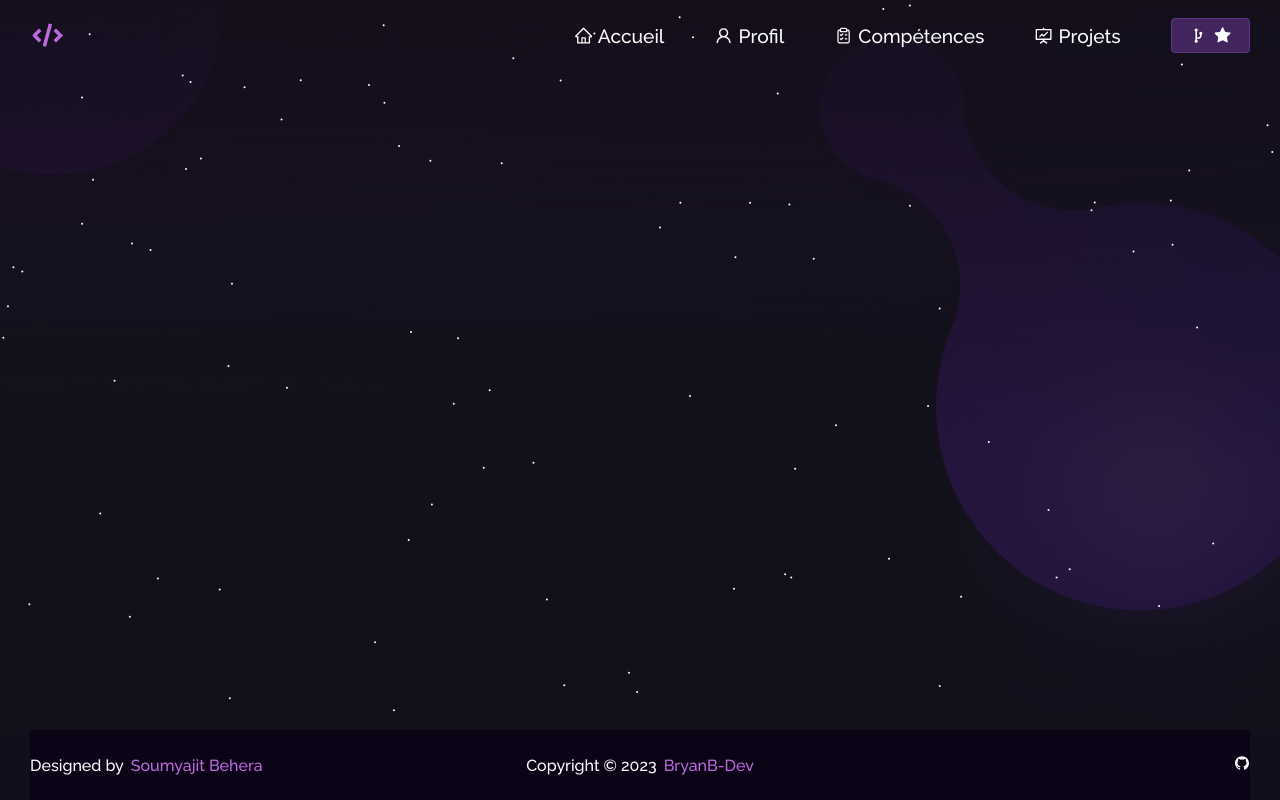
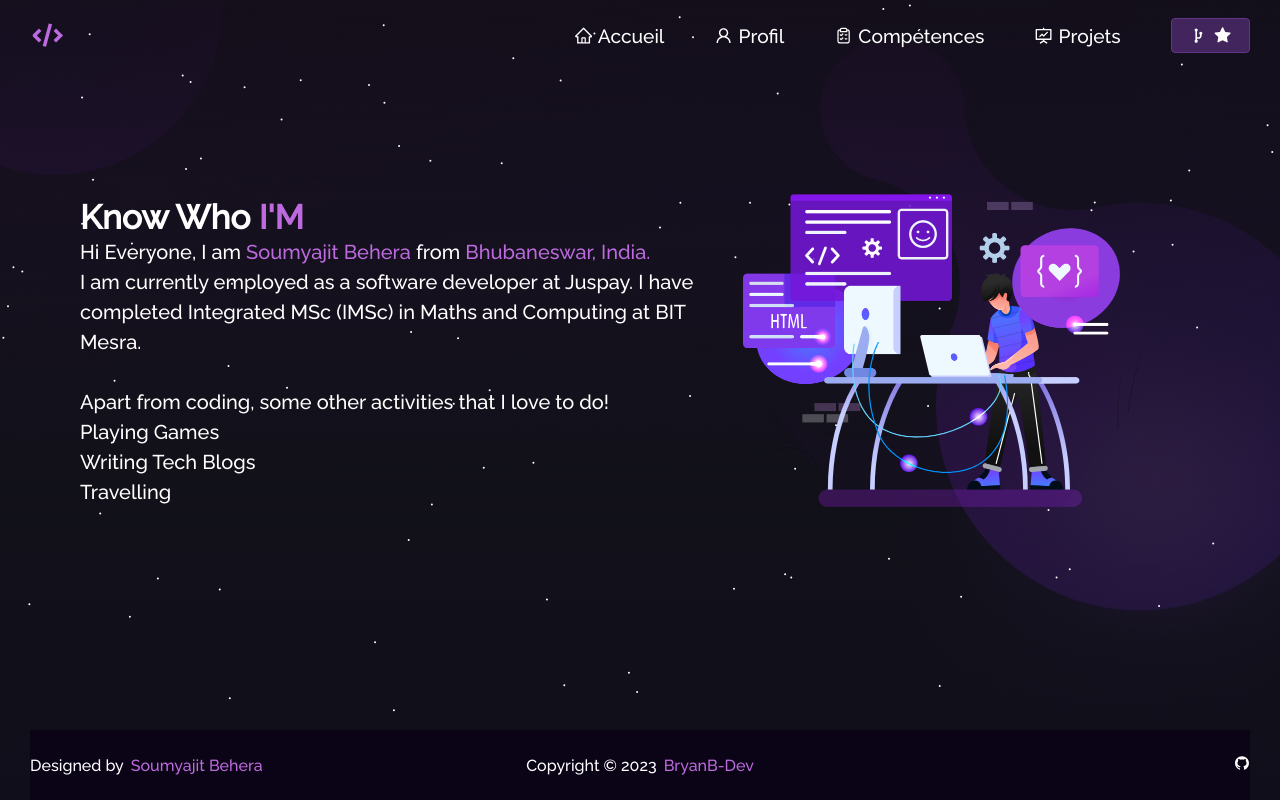
Before and after one commit to BryanB-Dev/Portfolio, a React (Create React App) app: page /profile in a window 1280 px wide. Built offline with nearby package versions, Linux system fonts and the light colour scheme.

Commit message:
Add Text And Title Component

```diff
--- a/src/App.js
+++ b/src/App.js
@@ -1,7 +1,6 @@
 import { BrowserRouter as Router, Route, Routes } from 'react-router-dom';
 import "./styles/style.scss";
 import Home from "./pages/Home";
-import E404 from "./pages/404";
 import Layout from './components/Layout';
 import Profile from './pages/profile';
 import Skills from './pages/skills';
@@ -16,7 +15,7 @@ function App() {
           <Route path="/profile" element={<Profile />} />
           <Route path="/skills" element={<Skills />} />
           <Route path="/projects" element={<Projects />} />
-          <Route path="*" element={<E404 />} />
+          <Route path="*" element={<Home />} />
         </Routes>
       </Layout>
     </Router>
--- a/src/components/Introduction/index.jsx
+++ b/src/components/Introduction/index.jsx
@@ -1,9 +1,10 @@
+import Title from "../Title";
 import "./style.scss";
 
 export default function Introduction() {
     return (
         <div className="introduction">
-            <h2 className="introduction__title">LET ME <span className="primaryColor">INTRODUCE </span>MYSELF</h2>
+            <Title text="LET ME %INTRODUCE% MYSELF" size={2.5}/>
             <p className="introduction__text">
                 I fell in love with programming and I have at least learnt something, I think… 🤷‍♂️<br />
                 <br />
--- a/src/components/Introduction/style.scss
+++ b/src/components/Introduction/style.scss
@@ -13,13 +13,6 @@
         line-height: 1.5;
     }
 
-    &__title {
-        font-size: 2.5em;
-        @media screen and (max-width: $breakpoint-mobile) {
-            text-align: center;
-        }
-    }
-
 }
 
 .primaryColor {
--- /dev/null
+++ b/src/components/Text/index.jsx
@@ -0,0 +1,32 @@
+import "./style.scss";
+
+export default function Text({ text, size = 1.2 }) {
+    let formattedContent = text;
+    if (!Array.isArray(text)) {
+        formattedContent = [text];
+    }
+
+    formattedContent = formattedContent.map((line, lineIndex) => {
+        const parts = line.split(/(%[^%]+%|\/n)/g);
+        const content = parts.map((part, index) => {
+            if (part.startsWith('%') && part.endsWith('%')) {
+                const innerText = part.substring(1, part.length - 1);
+                return <span key={index} className="primaryColor">{innerText}</span>;
+            } else if (part === '/n') {
+                return <br key={index} />;
+            } else {
+                return part;
+            }
+        });
+
+        // Ajout de <br/> après chaque ligne sauf la dernière
+        const isLastLine = lineIndex === formattedContent.length - 1;
+        return isLastLine ? <p className="text" style={{ fontSize: `${size}em` }} key={lineIndex}>{content}</p> : <p className="text" style={{ fontSize: `${size}em` }} key={lineIndex}>{content}<br /></p>;
+    });
+
+    return (
+    <>
+        {formattedContent}
+    </>
+    );
+}
--- /dev/null
+++ b/src/components/Text/style.scss
@@ -0,0 +1,10 @@
+@import '../../styles/main.scss';
+
+.text {
+    color: $color-tertiary;
+    line-height: 1.5;
+
+    >.primaryColor {
+        color: $color-primary
+    }
+}
--- /dev/null
+++ b/src/components/Title/index.jsx
@@ -0,0 +1,15 @@
+import "./style.scss";
+
+export default function Title({ text, size=2.1 }) {
+    const parts = text.split(/(%[^%]+%)/g);
+    const renderedParts = parts.map((part, index) => {
+        if (part.startsWith('%') && part.endsWith('%')) {
+            const content = part.substring(1, part.length - 1);
+            return <span key={index} className="primaryColor">{content}</span>;
+        } else {
+            return part;
+        }
+    });
+
+    return <h2 className="title" style={{fontSize:`${size}em`}}>{renderedParts}</h2>;
+}
--- /dev/null
+++ b/src/components/Title/style.scss
@@ -0,0 +1,9 @@
+@import '../../styles/main.scss';
+
+.title {
+    color: $color-tertiary;
+
+    >.primaryColor {
+        color: $color-primary
+    }
+}
--- a/src/pages/profile/index.jsx
+++ b/src/pages/profile/index.jsx
@@ -1,7 +1,19 @@
+import ProfilePng from "../../assets/profile.png";
+import "./style.scss";
+import Title from "../../components/Title";
+import Text from "../../components/Text";
+
 export default function Profile() {
 
     return (
         <>
+            <div className="profileSection">
+                <div className="profleSection__text">
+                    <Title text="Know Who %I'M%" size={2.1} />
+                    <Text text={["Hi Everyone, I am %Soumyajit Behera% from %Bhubaneswar, India.%/nI am currently employed as a software developer at Juspay. I have completed Integrated MSc (IMSc) in Maths and Computing at BIT Mesra./n/nApart from coding, some other activities that I love to do!", " Playing Games/nWriting Tech Blogs/nTravelling"]} size={1.25} />
+                </div>
+                <img className="profileSection__img" src={ProfilePng} alt="" />
+            </div>
         </>
     );
 }
--- /dev/null
+++ b/src/pages/profile/style.scss
@@ -0,0 +1,23 @@
+@import '../../styles/main.scss';
+
+.profileSection {
+    @include flex(row, space-between, center);
+    padding: 180px 50px 50px 50px;
+    @media screen and (max-width: $breakpoint-mobile){
+        @include flex(column, flex-start, center, 20px);
+        padding: 180px 10px 30px 10px;
+    }
+
+    &__text {
+        @include flex(column, flex-start, stretch, 50px);
+        @media screen and (max-width: $breakpoint-mobile){
+            width: 100%;
+            padding: 0px 20px;
+        }
+    }
+
+    &__img {
+        max-width: 500px;
+        width: 100%;
+    }
+}
```
Also changed, not shown: src/pages/404/index.jsx (deleted, +0 -7 lines), src/assets/profile.png (added).
